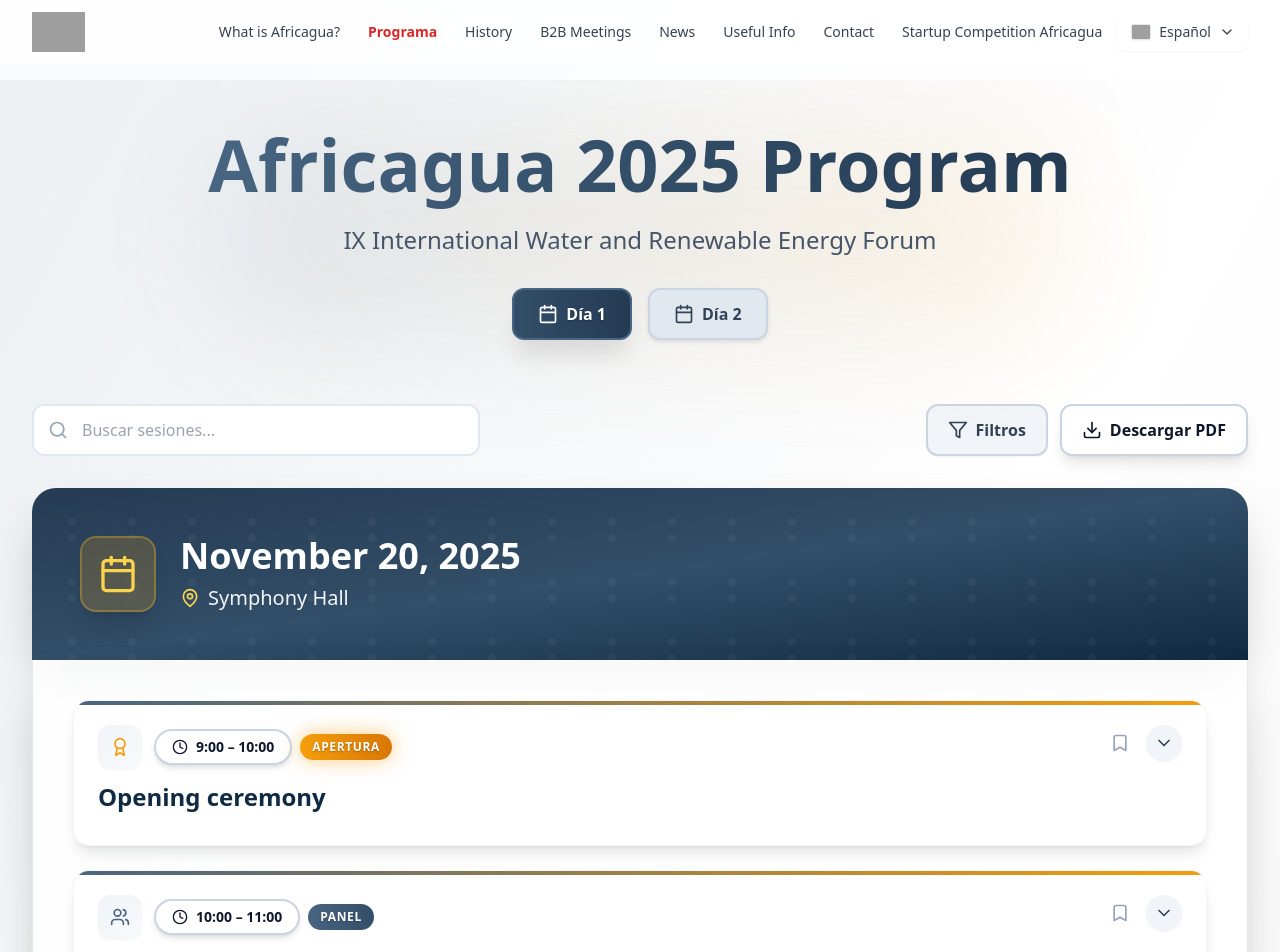
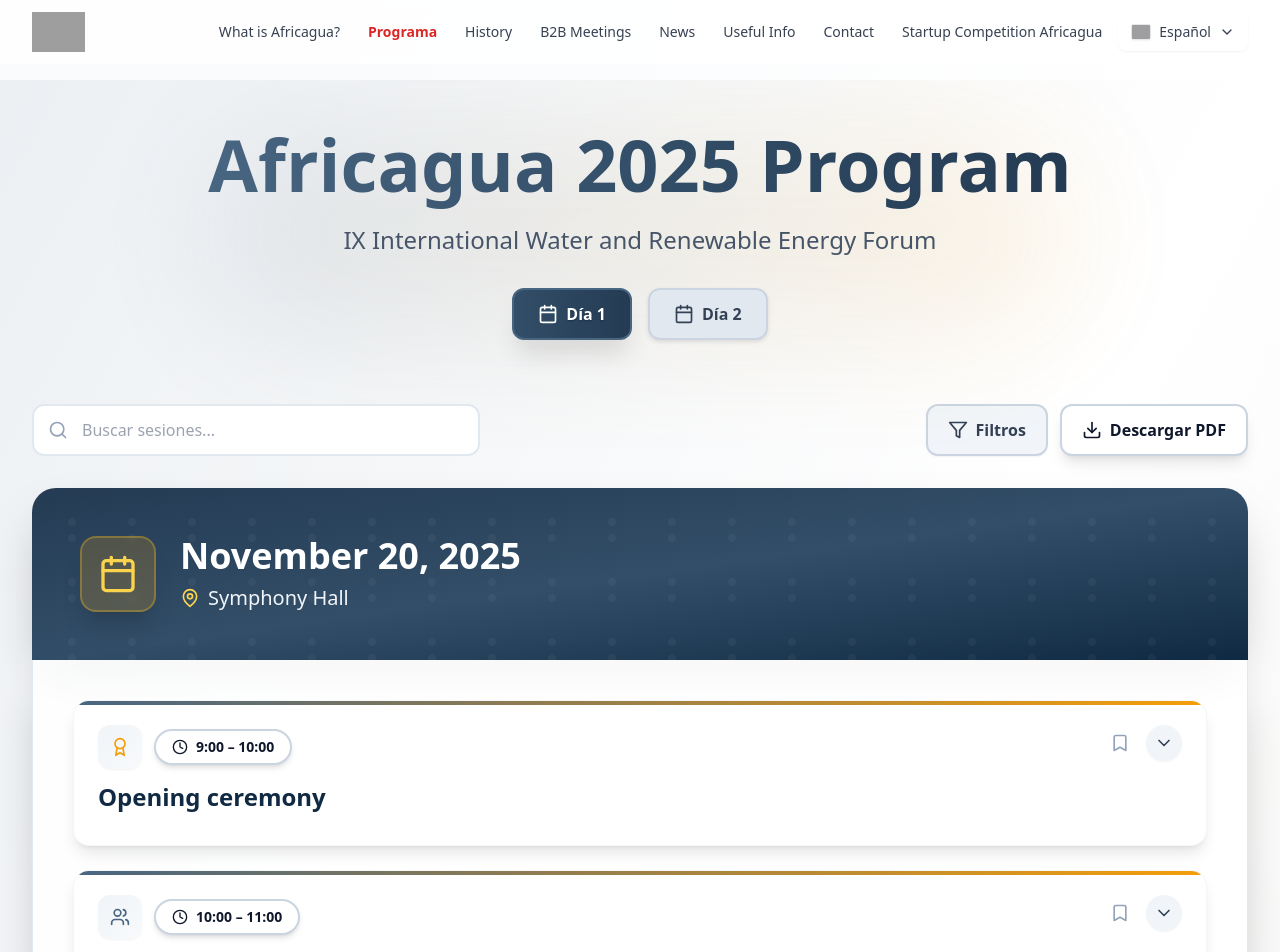
Before and after one commit to JimmyBase/africagua, a React (Vite) app: page /program in a window 1280 px wide. Shown: the top 952 px of the page. Built offline with nearby package versions, Linux system fonts and the light colour scheme; grey boxes are pictures that could not be loaded.

Commit message:
Updated ProgramPage.tsx

```diff
--- a/src/components/ProgramPage.tsx
+++ b/src/components/ProgramPage.tsx
@@ -95,22 +95,6 @@ const ProgramPage = () => {
     }
   };
 
-  const getSessionBadge = (type: string) => {
-    switch (type) {
-      case 'opening':
-        return <span className="premium-badge badge-keynote">Apertura</span>;
-      case 'panel':
-        return <span className="premium-badge badge-panel">Panel</span>;
-      case 'presentation':
-        return <span className="premium-badge badge-workshop">Presentación</span>;
-      case 'awards':
-        return <span className="premium-badge badge-keynote">Premios</span>;
-      case 'break':
-        return <span className="premium-badge badge-break">Pausa</span>;
-      default:
-        return null;
-    }
-  };
 
   const renderSession = (session: any, index: number, dayKey: string, venueKey: string = '') => {
     const sessionId = `${dayKey}-${venueKey}-${index}`;
@@ -143,7 +127,6 @@ const ProgramPage = () => {
                   <Clock className="w-4 h-4 text-slate-900" />
                   <span className="font-semibold text-sm text-slate-900">{session.time}</span>
                 </div>
-                {getSessionBadge(session.type)}
               </div>
             </div>
 
```
